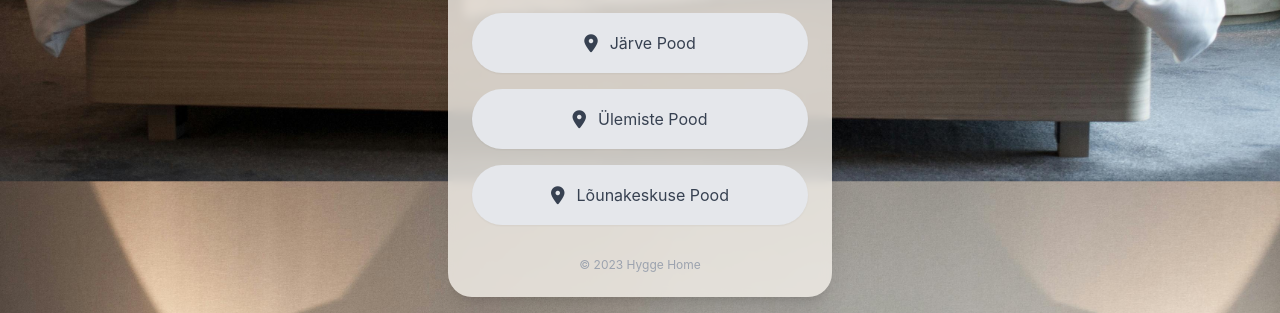
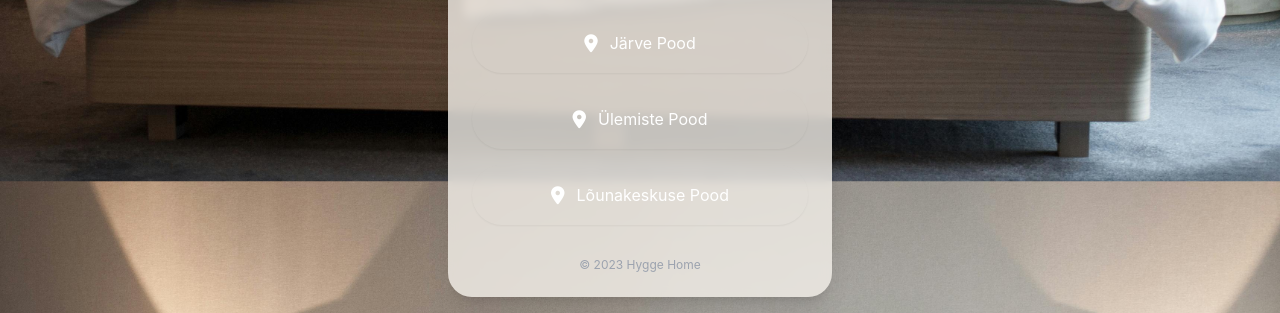
Before and after one commit to marielapl04/Hygge-Home-EE, a plain HTML site: page index.html in a window 1280 px wide. Shown: the part 672-985 px from the top of the page. Drawn offline with nearby package versions, Linux system fonts and the light colour scheme.

Commit message:
Update index.html

```diff
--- a/index.html
+++ b/index.html
@@ -80,19 +80,19 @@
             </a>
 
             <!-- Link 5: Järve Pood -->
-            <a href="https://maps.app.goo.gl/CpaZQaE7uuCVA2ev6" target="_blank" class="flex items-center justify-center w-full px-6 py-4 text-gray-700 bg-gray-200 rounded-full shadow-sm hover:bg-gray-300 transition-colors duration-200">
+            <a href="https://maps.app.goo.gl/CpaZQaE7uuCVA2ev6" target="_blank" class="flex items-center justify-center w-full px-6 py-4 text-white bg-hygge-beige rounded-full shadow-sm hover:bg-gray-500 transition-colors duration-200">
                 <i class="fas fa-map-marker-alt mr-3 text-lg"></i>
                 <span>Järve Pood</span>
         </a>
 
             <!-- Link 6: Ülemiste Pood -->
-            <a href="https://maps.app.goo.gl/786LsNJu9mkD5iQD9" target="_blank" class="flex items-center justify-center w-full px-6 py-4 text-gray-700 bg-gray-200 rounded-full shadow-sm hover:bg-gray-300 transition-colors duration-200">
+            <a href="https://maps.app.goo.gl/786LsNJu9mkD5iQD9" target="_blank" class="flex items-center justify-center w-full px-6 py-4 text-white bg-hygge-beige rounded-full shadow-sm hover:bg-gray-500 transition-colors duration-200">
                 <i class="fas fa-map-marker-alt mr-3 text-lg"></i>
                 <span>Ülemiste Pood</span>
             </a>
 
             <!-- Link 7: Lõunakeskuse Pood -->
-            <a href="https://maps.app.goo.gl/ikvFQt14ekcd936U6" target="_blank" class="flex items-center justify-center w-full px-6 py-4 text-gray-700 bg-gray-200 rounded-full shadow-sm hover:bg-gray-300 transition-colors duration-200">
+            <a href="https://maps.app.goo.gl/ikvFQt14ekcd936U6" target="_blank" class="flex items-center justify-center w-full px-6 py-4 text-white bg-hygge-beige rounded-full shadow-sm hover:bg-gray-500 transition-colors duration-200">
                 <i class="fas fa-map-marker-alt mr-3 text-lg"></i>
                 <span>Lõunakeskuse Pood</span>
             </a>
```
